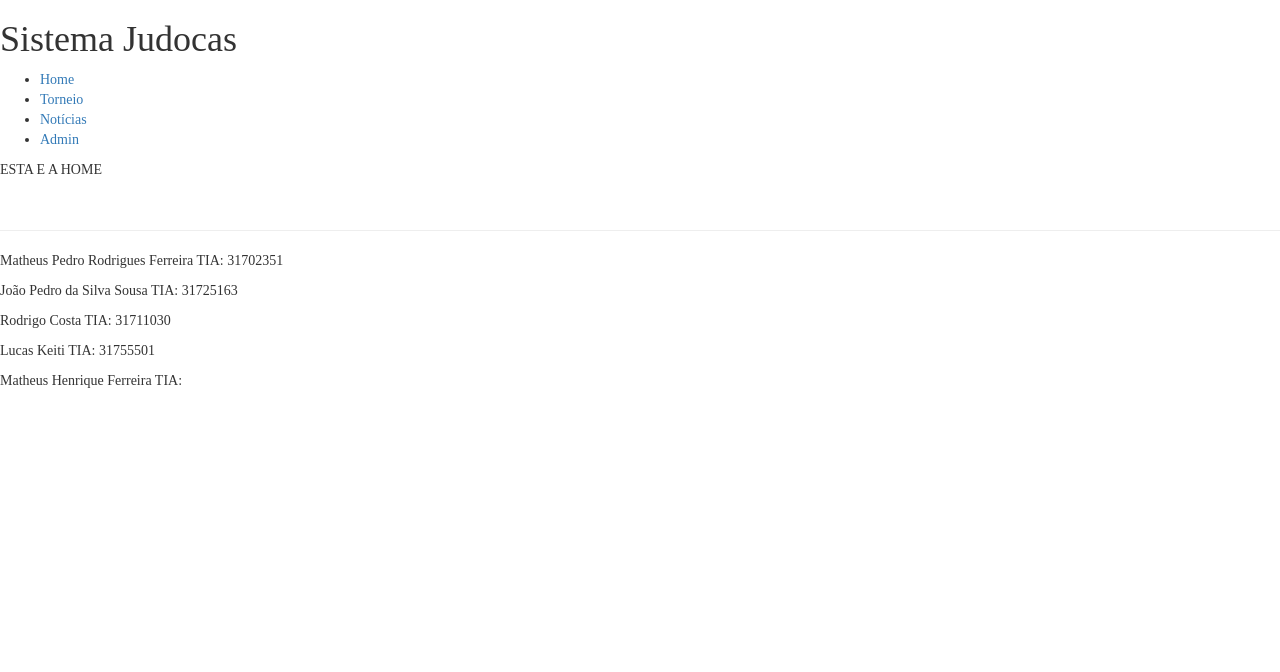
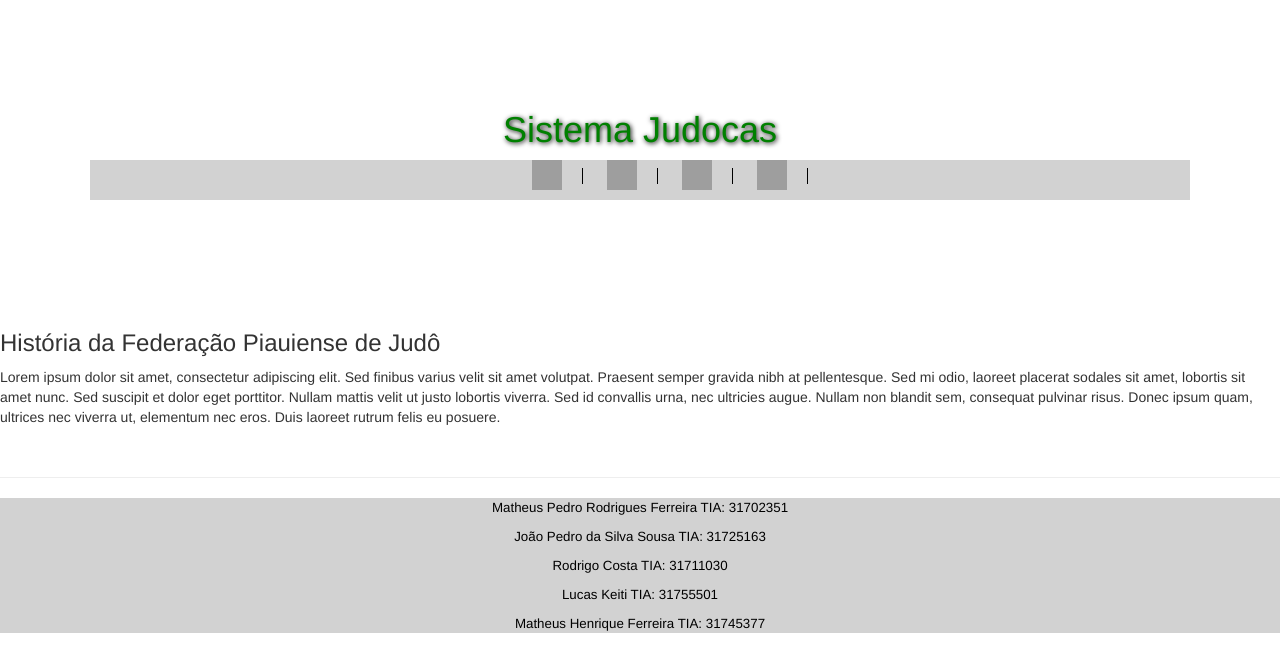
Before and after one commit to MrChase95/Sistema_Judocas, a Django app: template judo_app/templates/home.html in a window 1280 px wide. Shown: the top 672 px of the page. Run offline with Django 3.2, Linux system fonts and the light colour scheme; the template is opened without the code that fills it, so the values that code supplies are empty; some libraries are stand-ins or nearby versions; grey boxes are pictures that could not be loaded.

Commit message:
modificacoes no html

```diff
--- a/judo_app/judo_app/settings.py
+++ b/judo_app/judo_app/settings.py
@@ -122,4 +122,7 @@ USE_TZ = True
 # https://docs.djangoproject.com/en/2.2/howto/static-files/
 
 STATIC_URL = '/static/'
-STATIC_ROOT = os.path.join(BASE_DIR, 'static')
+#STATIC_ROOT = os.path.join(BASE_DIR, 'static')
+STATICFILES_DIRS = [
+    os.path.join(BASE_DIR, "static")
+]
--- /dev/null
+++ b/judo_app/static/judo_app/style.css
@@ -0,0 +1,39 @@
+#banner {
+  text-align: center;
+  background-size: cover;
+  padding: 90px;
+  color: green;
+  text-shadow: 1px 1px 5px black;
+}
+
+#menu {
+  background-color: #d2d2d2;
+  display: flex;
+  display: -webkit- flex;
+  justify-content: center;
+  justify-content: -webkit- center;
+  margin-bottom: 20px;
+}
+
+#menu ul li {
+  list-style: none;
+  display: inline;
+  padding: 0px 20px;
+  border-right: 1px solid black;
+}
+
+#menu ul li a {
+  text-decoration: none;
+  color: black;
+  font-size: 15pt;
+}
+
+#footer {
+  background-color: #d2d2d2;
+}
+
+#footer p {
+  color: black;
+  font-size: 10pt;
+  text-align: center;
+}
--- a/judo_app/static/style.css
+++ /dev/null
@@ -1,3 +0,0 @@
-* {
-  font-family: "Times New Roman", Times, serif;
-}
--- a/judo_app/templates/base.html
+++ b/judo_app/templates/base.html
@@ -7,17 +7,17 @@
     <meta name="viewport" content="width=device-width, initial-scale=1" />
     <link rel="stylesheet" href="//maxcdn.bootstrapcdn.com/bootstrap/3.2.0/css/bootstrap.min.css">
     <link rel="stylesheet" href="//maxcdn.bootstrapcdn.com/bootstrap/3.2.0/css/bootstrap-theme.min.css">
-    <link rel="stylesheet" href="{% static 'pages/style.css' %}">
+    <link rel="stylesheet" href="{% static 'judo_app/style.css' %}">
   </head>
   <body>
     <div id="banner">
       <h1>Sistema Judocas</h1>
       <nav id="menu">
         <ul>
-          <li><a href="{% url 'home' %}">Home</a></li>
-          <li><a href="#">Torneio</a></li>
-          <li><a href="{% url 'news-list' %}">Notícias</a></li>
-          <li><a href="/admin/">Admin</a></li>
+          <li><a href="{% url 'home' %}"><img src="https://image.flaticon.com/icons/svg/25/25694.svg" width = "30px" height="30px"></a></li>
+          <li><a href="#"><img src = "https://image.flaticon.com/icons/svg/1152/1152861.svg" width = "30px" height="30px"></a></li>
+          <li><a href="{% url 'news-list' %}"><img src = "https://image.flaticon.com/icons/svg/1074/1074055.svg" width = "30px" height="30px"></a></li>
+          <li><a href="/admin/"> <img src="https://image.flaticon.com/icons/svg/1098/1098420.svg" width = "30px" height="30px"></a></li>
         </ul>
       </nav>
     </div>
@@ -34,7 +34,7 @@
       <p>João Pedro da Silva Sousa TIA: 31725163</p>
       <p>Rodrigo Costa TIA: 31711030</p>
       <p>Lucas Keiti TIA: 31755501</p>
-      <p>Matheus Henrique Ferreira TIA:</p>
+      <p>Matheus Henrique Ferreira TIA: 31745377</p>
     </div>
   </body>
 </html>
--- a/judo_app/templates/home.html
+++ b/judo_app/templates/home.html
@@ -1,3 +1,4 @@
 {% extends "base.html" %} {% block content %}
-<p>ESTA E A HOME</p>
+<h3>História da Federação Piauiense de Judô </h3>
+<p>Lorem ipsum dolor sit amet, consectetur adipiscing elit. Sed finibus varius velit sit amet volutpat. Praesent semper gravida nibh at pellentesque. Sed mi odio, laoreet placerat sodales sit amet, lobortis sit amet nunc. Sed suscipit et dolor eget porttitor. Nullam mattis velit ut justo lobortis viverra. Sed id convallis urna, nec ultricies augue. Nullam non blandit sem, consequat pulvinar risus. Donec ipsum quam, ultrices nec viverra ut, elementum nec eros. Duis laoreet rutrum felis eu posuere.</p>
 {% endblock %}
--- a/judo_app/templates/news.html
+++ b/judo_app/templates/news.html
@@ -1,7 +1,7 @@
 {% extends "base.html" %}
 {% block content %}
     {% if user.is_authenticated %}
-        <h3><a href="{% url 'news-new' %}">Nova Noticia</a></h3>
+        <h3><a href="{% url 'news-new' %}" >Nova Noticia <span class="glyphicon glyphicon-plus"></span></a></h3>
     {% endif %}
     {% for news in news %}
         <hr>
--- a/judo_app/templates/news_detail.html
+++ b/judo_app/templates/news_detail.html
@@ -10,7 +10,7 @@
         <h3>{{news.title}}</h3>
         <p>{{ news.text|linebreaksbr }}</p>
         {% if user.is_authenticated %}
-            <a href="{% url 'news-edit' pk=news.pk %}">Editar Esta Noticia</a>
+            <a href="{% url 'news-edit' pk=news.pk %}">Editar Esta Noticia<span class="glyphicon glyphicon-pencil"></span></a>
         {% endif %}
     </div>
 {% endblock %}
```
Also changed, not shown: 1 other file.
